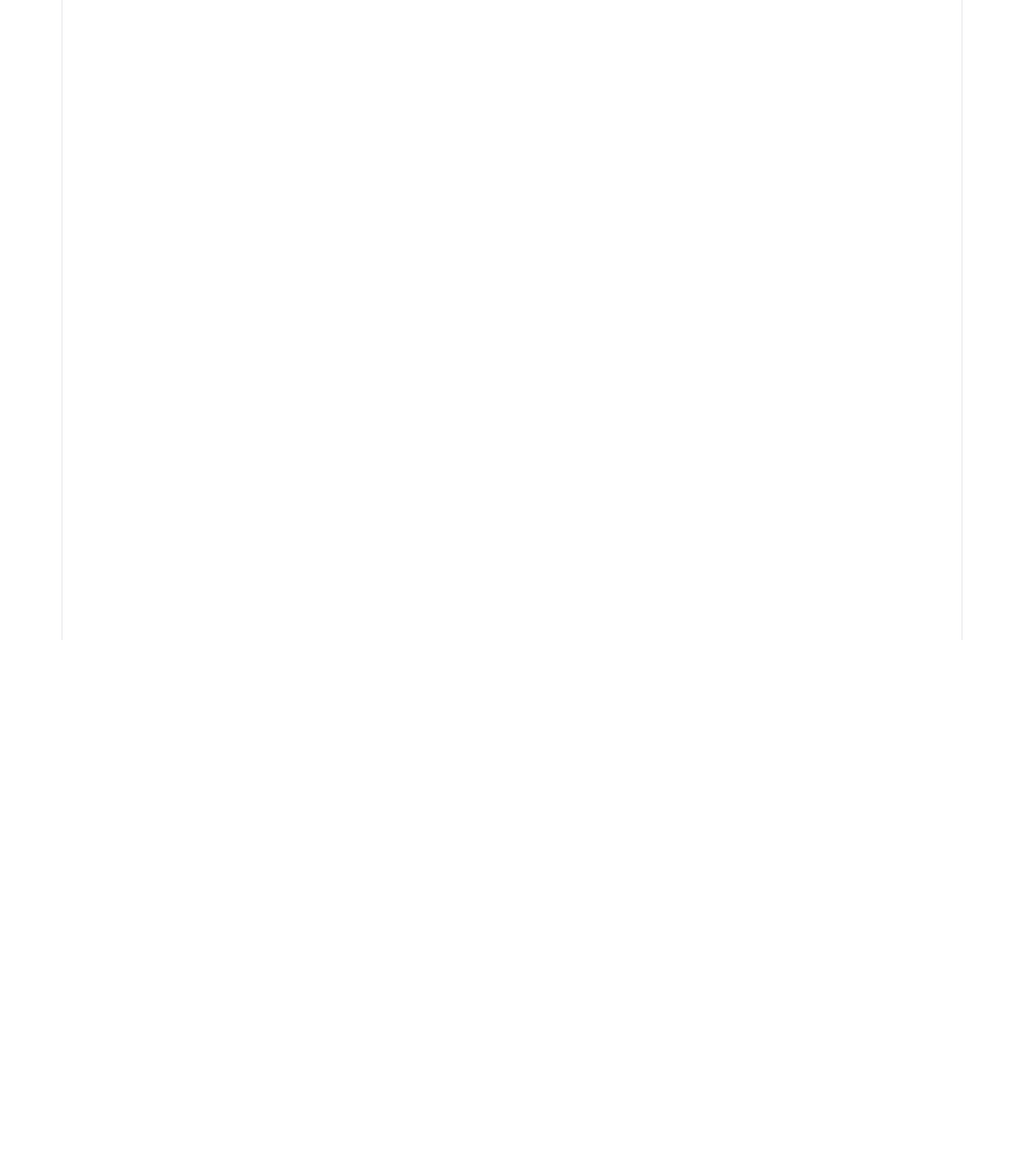
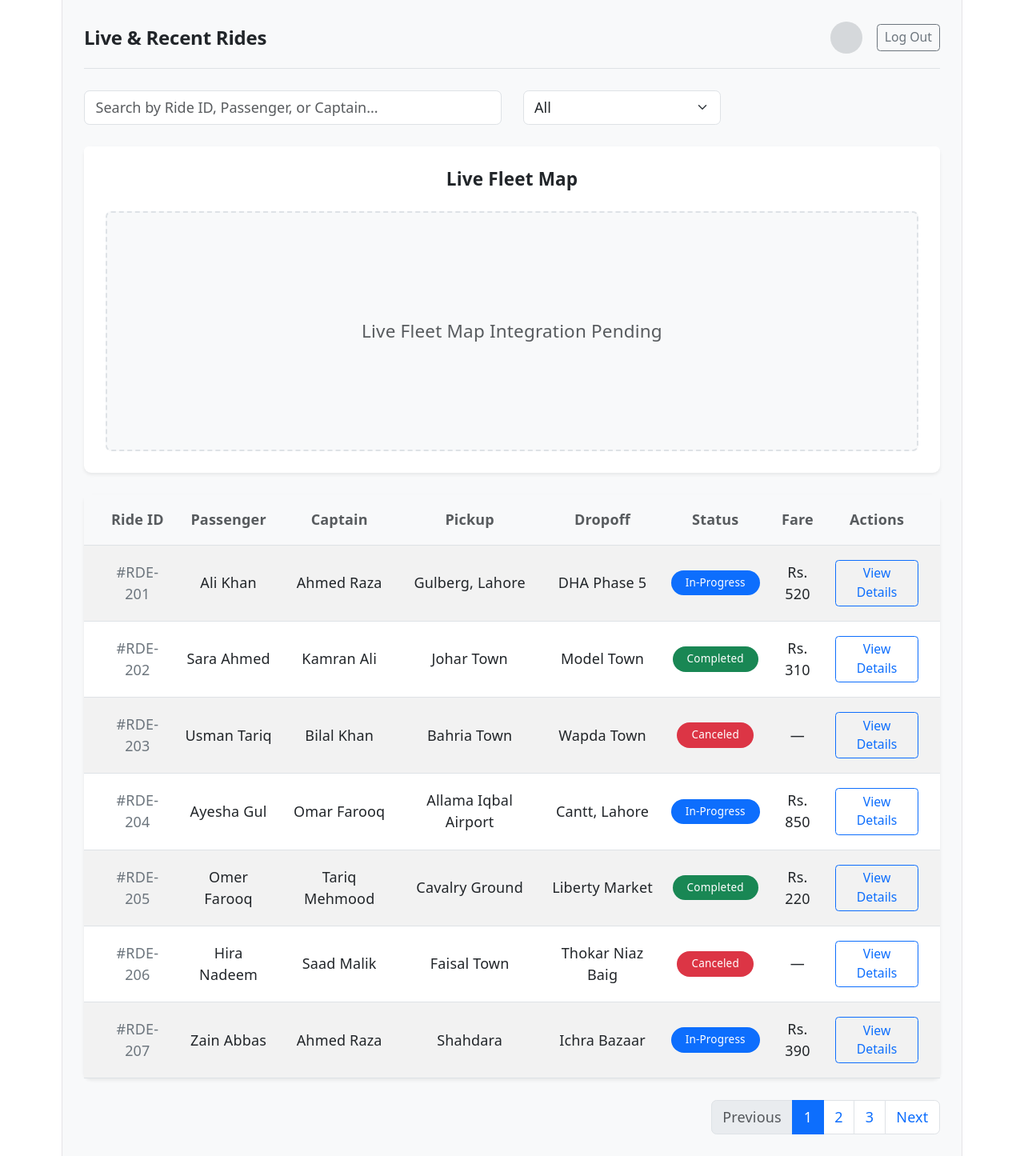
Before and after one commit to Shaj2311/Safar, a React (Vite) app in the folder frontend/AdminPanel/: page /rides in a window 1280 px wide. Before the commit this address had no page. Shown: the whole page at 80% size. Before the commit the page ends 800 px from the top, so only its background shows below. Built offline with nearby package versions, Linux system fonts and the light colour scheme.

Commit message:
Rides LedgerImplimented

```diff
--- /dev/null
+++ b/frontend/AdminPanel/src/ActiveRides.jsx
@@ -0,0 +1,133 @@
+import React, { useState } from 'react';
+
+const ActiveRides = () => {
+  const [rides] = useState([
+    { id: '#RDE-201', passenger: 'Ali Khan', captain: 'Ahmed Raza', pickup: 'Gulberg, Lahore', dropoff: 'DHA Phase 5', status: 'In-Progress', fare: 520 },
+    { id: '#RDE-202', passenger: 'Sara Ahmed', captain: 'Kamran Ali', pickup: 'Johar Town', dropoff: 'Model Town', status: 'Completed', fare: 310 },
+    { id: '#RDE-203', passenger: 'Usman Tariq', captain: 'Bilal Khan', pickup: 'Bahria Town', dropoff: 'Wapda Town', status: 'Canceled', fare: 0 },
+    { id: '#RDE-204', passenger: 'Ayesha Gul', captain: 'Omar Farooq', pickup: 'Allama Iqbal Airport', dropoff: 'Cantt, Lahore', status: 'In-Progress', fare: 850 },
+    { id: '#RDE-205', passenger: 'Omer Farooq', captain: 'Tariq Mehmood', pickup: 'Cavalry Ground', dropoff: 'Liberty Market', status: 'Completed', fare: 220 },
+    { id: '#RDE-206', passenger: 'Hira Nadeem', captain: 'Saad Malik', pickup: 'Faisal Town', dropoff: 'Thokar Niaz Baig', status: 'Canceled', fare: 0 },
+    { id: '#RDE-207', passenger: 'Zain Abbas', captain: 'Ahmed Raza', pickup: 'Shahdara', dropoff: 'Ichra Bazaar', status: 'In-Progress', fare: 390 },
+  ]);
+
+  const getStatusBadge = (status) => {
+    switch (status) {
+      case 'In-Progress': return 'bg-primary';
+      case 'Completed': return 'bg-success';
+      case 'Canceled': return 'bg-danger';
+      default: return 'bg-secondary';
+    }
+  };
+
+  return (
+    <div className="container-fluid bg-light min-vh-100 p-4">
+      <div className="d-flex justify-content-between align-items-center mb-4 pb-3 border-bottom">
+        <h2 className="m-0 fw-semibold text-dark">Live &amp; Recent Rides</h2>
+        <div className="d-flex align-items-center gap-3">
+          <div
+            className="rounded-circle bg-secondary bg-opacity-25"
+            style={{ width: '40px', height: '40px' }}
+          ></div>
+          <button className="btn btn-outline-secondary btn-sm fw-medium">Log Out</button>
+        </div>
+      </div>
+
+      <div className="row mb-4">
+        <div className="col-md-8 col-lg-6 mb-3 mb-md-0">
+          <input
+            type="text"
+            className="form-control"
+            placeholder="Search by Ride ID, Passenger, or Captain..."
+          />
+        </div>
+        <div className="col-md-4 col-lg-3">
+          <select className="form-select">
+            <option value="All">All</option>
+            <option value="In-Progress">Live / In-Progress</option>
+            <option value="Completed">Completed</option>
+            <option value="Canceled">Canceled</option>
+          </select>
+        </div>
+      </div>
+
+      <div className="card shadow-sm border-0 rounded-3 mb-4">
+        <div className="card-header bg-white border-bottom-0 pt-4 pb-0 px-4">
+          <h5 className="fw-semibold text-dark mb-0">Live Fleet Map</h5>
+        </div>
+        <div className="card-body p-4">
+          <div
+            className="w-100 rounded d-flex align-items-center justify-content-center text-muted"
+            style={{ height: '300px', backgroundColor: '#f8f9fa', border: '2px dashed #dee2e6' }}
+          >
+            <p className="mb-0 fw-medium fs-5">Live Fleet Map Integration Pending</p>
+          </div>
+        </div>
+      </div>
+
+      <div className="card shadow-sm border-0 rounded-3 mb-4">
+        <div className="card-body p-0">
+          <div className="table-responsive">
+            <table className="table table-striped table-hover align-middle mb-0">
+              <thead className="table-light">
+                <tr>
+                  <th className="ps-4 py-3 text-muted fw-semibold border-bottom">Ride ID</th>
+                  <th className="py-3 text-muted fw-semibold border-bottom">Passenger</th>
+                  <th className="py-3 text-muted fw-semibold border-bottom">Captain</th>
+                  <th className="py-3 text-muted fw-semibold border-bottom">Pickup</th>
+                  <th className="py-3 text-muted fw-semibold border-bottom">Dropoff</th>
+                  <th className="py-3 text-muted fw-semibold border-bottom">Status</th>
+                  <th className="py-3 text-muted fw-semibold border-bottom">Fare</th>
+                  <th className="pe-4 py-3 text-muted fw-semibold border-bottom">Actions</th>
+                </tr>
+              </thead>
+              <tbody>
+                {rides.map((ride, index) => (
+                  <tr key={index}>
+                    <td className="ps-4 py-3 fw-medium text-secondary">{ride.id}</td>
+                    <td className="py-3 text-dark">{ride.passenger}</td>
+                    <td className="py-3 text-dark">{ride.captain}</td>
+                    <td className="py-3 text-dark">{ride.pickup}</td>
+                    <td className="py-3 text-dark">{ride.dropoff}</td>
+                    <td className="py-3">
+                      <span
+                        className={`badge rounded-pill ${getStatusBadge(ride.status)} px-3 py-2 fw-medium`}
+                        style={{ minWidth: '90px' }}
+                      >
+                        {ride.status}
+                      </span>
+                    </td>
+                    <td className="py-3 text-dark">
+                      {ride.fare > 0 ? `Rs. ${ride.fare}` : '—'}
+                    </td>
+                    <td className="pe-4 py-3">
+                      <button className="btn btn-sm btn-outline-primary fw-medium">View Details</button>
+                    </td>
+                  </tr>
+                ))}
+              </tbody>
+            </table>
+          </div>
+        </div>
+      </div>
+
+      <nav aria-label="Rides pagination">
+        <ul className="pagination justify-content-end mb-0">
+          <li className="page-item disabled">
+            <a className="page-link" href="#" tabIndex="-1" aria-disabled="true">Previous</a>
+          </li>
+          <li className="page-item active" aria-current="page">
+            <a className="page-link" href="#">1</a>
+          </li>
+          <li className="page-item"><a className="page-link" href="#">2</a></li>
+          <li className="page-item"><a className="page-link" href="#">3</a></li>
+          <li className="page-item">
+            <a className="page-link" href="#">Next</a>
+          </li>
+        </ul>
+      </nav>
+    </div>
+  );
+};
+
+export default ActiveRides;
--- a/frontend/AdminPanel/src/App.jsx
+++ b/frontend/AdminPanel/src/App.jsx
@@ -3,6 +3,7 @@ import { BrowserRouter as Router, Routes, Route } from 'react-router-dom';
 import Dashboard from './Dashboard';
 import PassengerManagement from './PassengerManagement';
 import CaptainManagement from './CaptainManagement';
+import ActiveRides from './ActiveRides';
 
 function App() {
   return (
@@ -11,6 +12,7 @@ function App() {
         <Route path="/" element={<Dashboard />} />
         <Route path="/passengers" element={<PassengerManagement />} />
         <Route path="/captains" element={<CaptainManagement />} />
+        <Route path="/rides" element={<ActiveRides />} />
       </Routes>
     </Router>
   );
```
